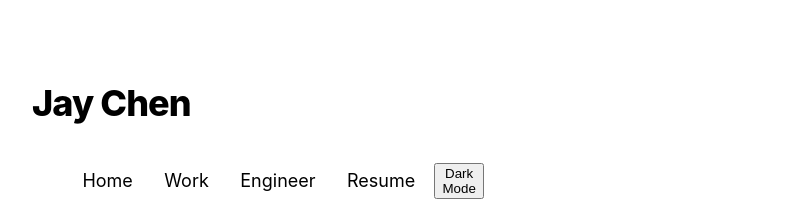
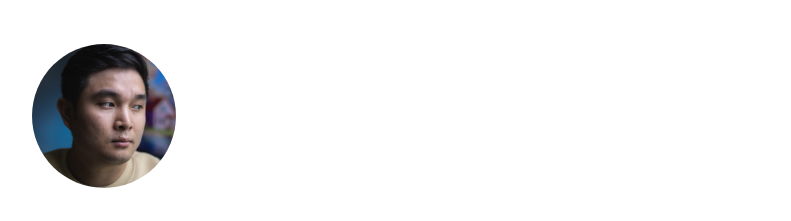
Before and after one commit to jundachen10/next.js.portfolio, a Next.js app: page / in a window 1280 px wide. Shown: the top 221 px of the page, without its empty margins (84-875 px from the left). Built offline with nearby package versions, Linux system fonts and the light colour scheme.

Commit message:
re-added me picture

```diff
--- a/pages/index.js
+++ b/pages/index.js
@@ -5,6 +5,7 @@
 import Aligner from '../components/Aligner';
 import Socials from '../components/Socials';
 import useTheme from 'next-themes';
+import Image from 'next/image';
 
 export default function Home() {
   return (
@@ -12,6 +13,18 @@
       <Head>
         <title>"Junda Chen"</title>
       </Head>
+      <div>
+        <>
+        <Image
+              priority
+              src="/images/me.jpeg"
+              className={utilStyles.borderCircle}
+              height={144}
+              width={144}
+              alt=""
+            />
+        </>
+      </div>
      <section className={utilStyles.headingXl}>
       <p>Jay Chen</p>
       </section>
```
